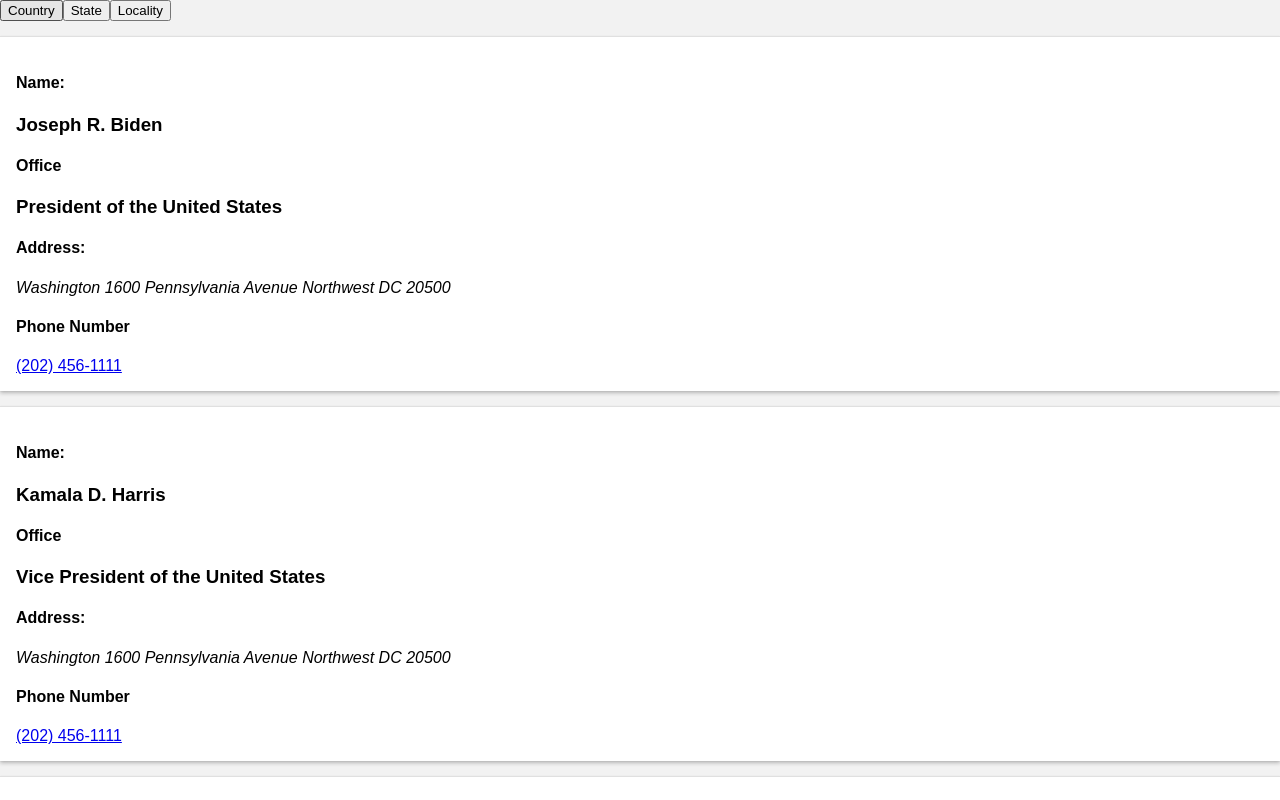
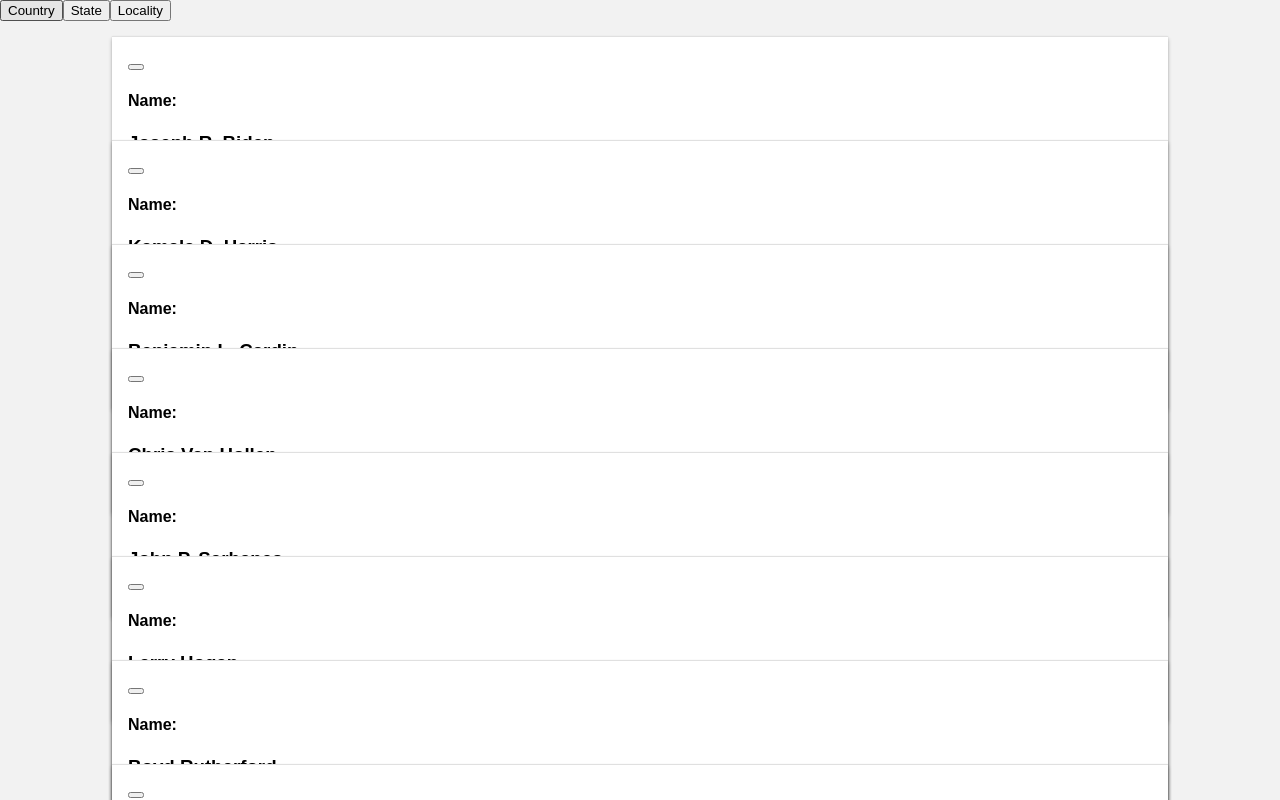
Before and after one commit to Michael-Subbarao/League-Of-Women-Voters-APP, a React (Create React App) app: page / in a window 1280 px wide. Shown: the top 800 px of the page. Built offline with nearby package versions, Linux system fonts and the light colour scheme.

Commit message:
Added close button to components, tested that it works for multiple addresses from the real api data

```diff
--- a/src/App.css
+++ b/src/App.css
@@ -14,6 +14,7 @@ body {
   cursor: pointer;
   position: relative;
   margin: 1rem auto;
+  width: 80%;
 }
 
 .movie-director {
@@ -70,3 +71,11 @@ body {
   padding: 5px 10px;
   background-color: lightskyblue;
 }
+
+#closed {
+  Visibility: Hidden;
+}
+
+#half {
+  height: 11vh;
+}
--- a/src/App.js
+++ b/src/App.js
@@ -1135,19 +1135,26 @@ const dummyData = {
 //]
 //}
 function App(props){
+
   const [data,setData] = useState(dummyData);
+  const [fdata,setFData] = useState(dummyData);
   const address = '165%20Main%20St%2C%20Annapolis%2C%20MD%2021401'
+  const address2 = '707%20W%20Main%20St%20Henryetta%20OK%2074437'
   const api_key = 'AIzaSyAE3Bh7L6FsXGrfzJk75EMj8PGaHtXfryI';
-  const endpoint = 'https://civicinfo.googleapis.com/civicinfo/v2/representatives?address=' + address + '&includeOffices=true&key=' + api_key;
-  const [fdata,setFData] = useState(dummyData);
-  //useEffect(()=>{
-    //axios.get(endpoint)
-    //.then(response =>{
-      //console.log(response.data);
-      //setData(response.data);
-    //})
-    //.catch(error => console.log(error));
-  //},[endpoint])
+  const endpoint = 'https://civicinfo.googleapis.com/civicinfo/v2/representatives?address=' + address2 + '&includeOffices=true&key=' + api_key;
+
+  /**
+  useEffect(()=>{
+    axios.get(endpoint)
+    .then(response =>{
+      console.log(response.data);
+      setFData(response.data)
+      setData(response.data);
+      ;
+    })
+    .catch(error => console.log(error));
+  },[endpoint])
+*/
   const filterOffice = (indx) =>{
     return fdata.offices.filter((office)=>{
       return office.officialIndices.includes(indx);
@@ -1163,11 +1170,9 @@ function App(props){
   const filterData = (type) =>{
     if(type==='country'){
       setFData(data);
-      console.log(fdata);
     }
     if(type==='state'){
       setFData({...data,officials:stateLevel});
-      console.log(fdata);
     }
     if(type==='local'){
       setFData({...data,officials:localLevel});
@@ -1194,17 +1199,19 @@ function App(props){
 export default App;
 
 function OfficialComponent(props){
-  const [official,setOfficial] = useState();
+  const [closed,setClosed] = useState(true);
   const {name,address,party,phones,channels} = props.official;
   const office = props.office;
   const phone = phones[0];
 
   return (
-  <div className="wrapper">
+  <div className="wrapper" id = {closed? 'half': ''}>
   <div className="official-card">
+    <button onClick = {()=>{setClosed(!closed)}} />
     <div className="name-wrapper">
       <h4>Name:</h4> <h3>{name===undefined? '' : name}</h3>
     </div>
+    <div id = {closed? 'closed': 'open'}>
       <div className="name-wrapper">
         <h4>Office</h4> <h3>{office[0]===undefined? '' : office[0].name}</h3>
       </div>
@@ -1215,6 +1222,7 @@ function OfficialComponent(props){
       <h4>Phone Number</h4> <a href={'tel: ' + phone}>{phone}</a>
     </div>
     </div>
+  </div>
 </div>)
 }
 
```
Lines whose indentation alone changed are shown as unchanged.
